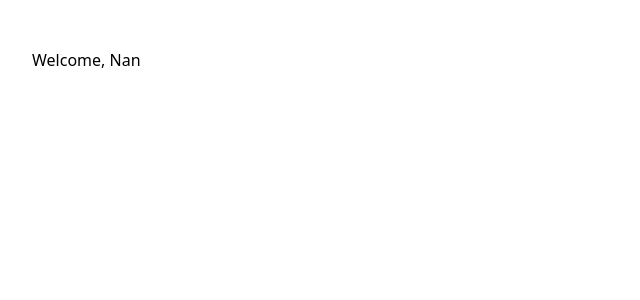
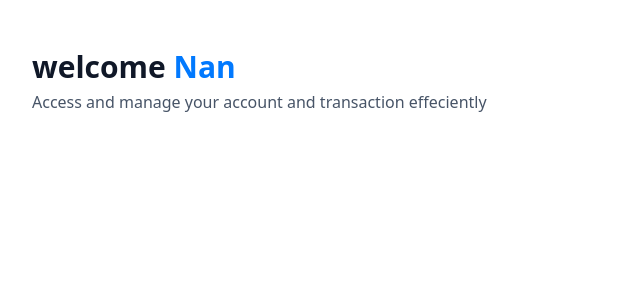
Before and after one commit to nxu22/BankingAppPlatform, a Next.js app: page / in a window 1280 px wide. Shown: the top 300 px of the page, without its empty margins (0-640 px from the left). Built offline with nearby package versions, Linux system fonts and the light colour scheme.

Commit message:
added basic files

```diff
--- a/app/page.tsx
+++ b/app/page.tsx
@@ -1,11 +1,19 @@
 import React from "react";
+import HeaderBox from '@/components/HeaderBox'
 
 const Home = () => {
- return (
-  <section className="home">
+  const loggedIn = { firstName: 'Nan' };
+
+  return (
+    <section className="home">
     <div className="home-content">
      <header className="home-header">
-      Welcome, Nan
+       <HeaderBox
+        type="greeting"
+        title="welcome"
+        user={loggedIn?.firstName || 'Guest' }
+        subtext="Access and manage your account and transaction effeciently"
+        />
      </header>
      </div>
   </section>
--- /dev/null
+++ b/components/HeaderBox.tsx
@@ -0,0 +1,31 @@
+//shortcut rafce
+// accept the props from page.tsx and define these type to a interface call HeaderBoxProps
+interface HeaderBoxProps {
+    type?: 'title' | 'greeting';
+    title: string;
+    subtext: string;
+    user?: string;
+  }
+
+  const HeaderBox = ({
+    type = "title",
+    title,
+    subtext,
+    user
+  }: HeaderBoxProps) => {
+    return (
+      <div className="header-box">
+        <h1 className="header-box-title">
+          {title}
+          {type === 'greeting' && (
+            <span className="text-bankGradient">
+              &nbsp;{user}
+            </span>
+          )}
+        </h1>
+        <p className="header-box-subtext">{subtext}</p>
+      </div>
+    )
+  }
+
+  export default HeaderBox
```
Also changed, not shown: 1 other file (tests, documents, lock files or other folders).
